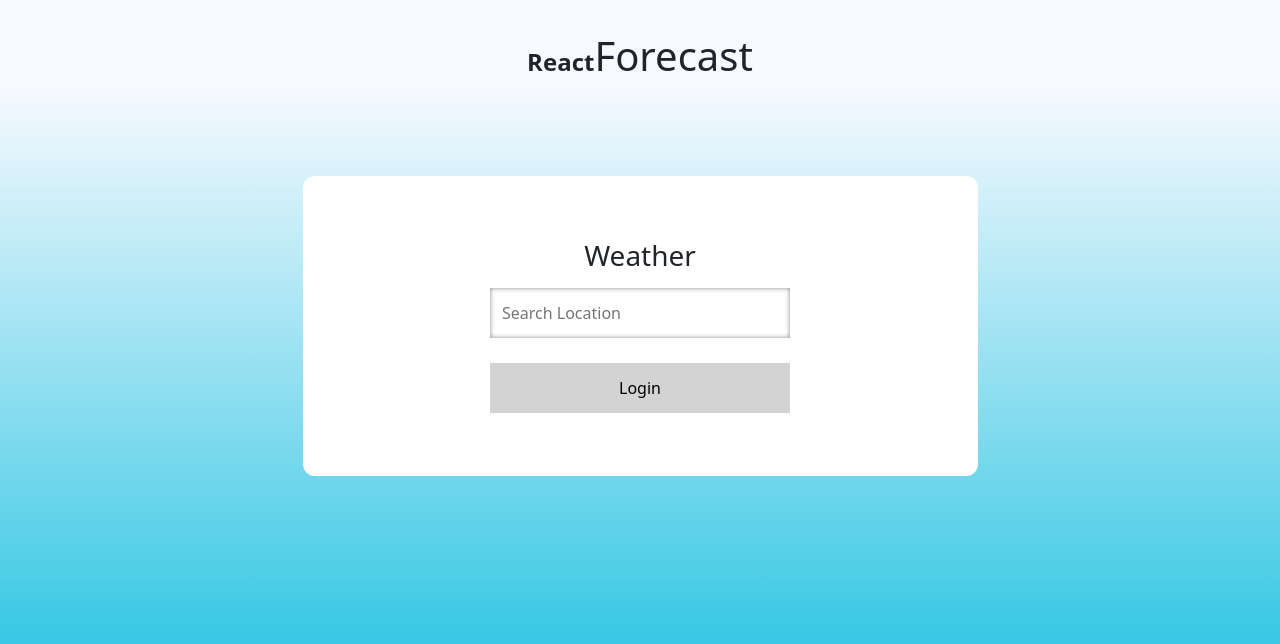
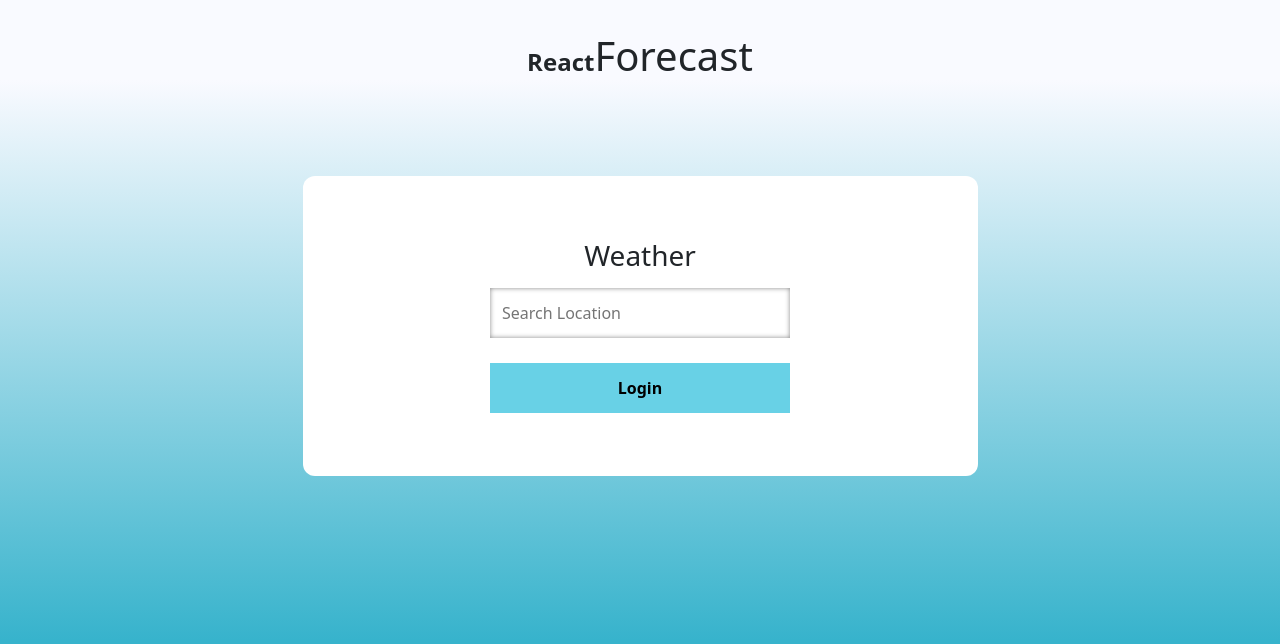
Before and after one commit to grlara9/weather-app-reactjs, a React (Create React App) app: page / in a window 1280 px wide. Shown: the top 644 px of the page. Built offline with nearby package versions, Linux system fonts and the light colour scheme.

Commit message:
modify a few css properties on some components

```diff
--- a/src/index.css
+++ b/src/index.css
@@ -1,5 +1,5 @@
 body {
- background: linear-gradient(rgb(249, 250, 255) 10%, rgb(56, 200, 228) 80%);
+ background: linear-gradient(rgb(249, 250, 255) 10%, rgb(55, 179, 204) 80%);
 
   width: 100%;
   height: 100vh;
--- a/src/ui/Form.css
+++ b/src/ui/Form.css
@@ -15,7 +15,9 @@
       width: 300px;
       height: 50px;
       border:none;
-      background-color: #d3d3d3;
+      background-color: rgb(104, 209, 230);
+      color: black;
+      font-weight: bold;
 
   }
 
--- a/src/ui/Toggler.js
+++ b/src/ui/Toggler.js
@@ -5,16 +5,16 @@ const Toggler = props =>{
 
 
 return(
-    <div className={props.darkMode ? "dark-mode" : "light-mode"}>
+    <div>
       <div className="container">
-        <span style={{ color: props.darkMode ? "grey" : "yellow" }}>°C</span>
+        <span style={{ color: props.darkMode ? "grey" : "black" }}>°C</span>
         <div className="switch-checkbox">
           <label className="switch">
             <input type="checkbox" onChange={() => props.setDarkMode(!props.darkMode)} />
             <span className="slider round"> </span>
           </label>
         </div>
-        <span style={{ color: props.darkMode ? "#c96dfd" : "grey" }}>°F</span>
+        <span style={{ color: props.darkMode ? "#c96dfd" : "blue" }}>°F</span>
       </div>
     </div>
 )
```
